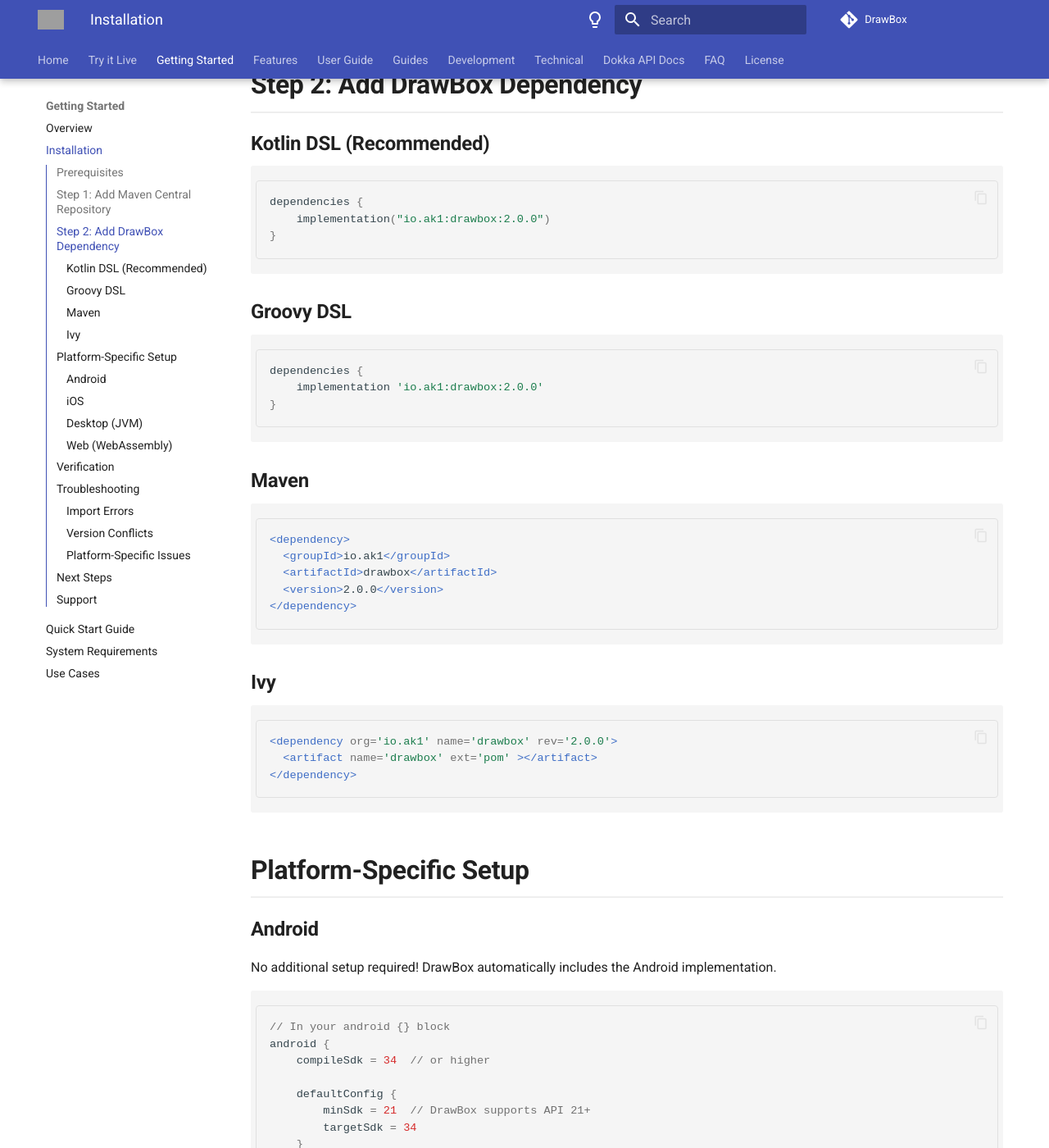
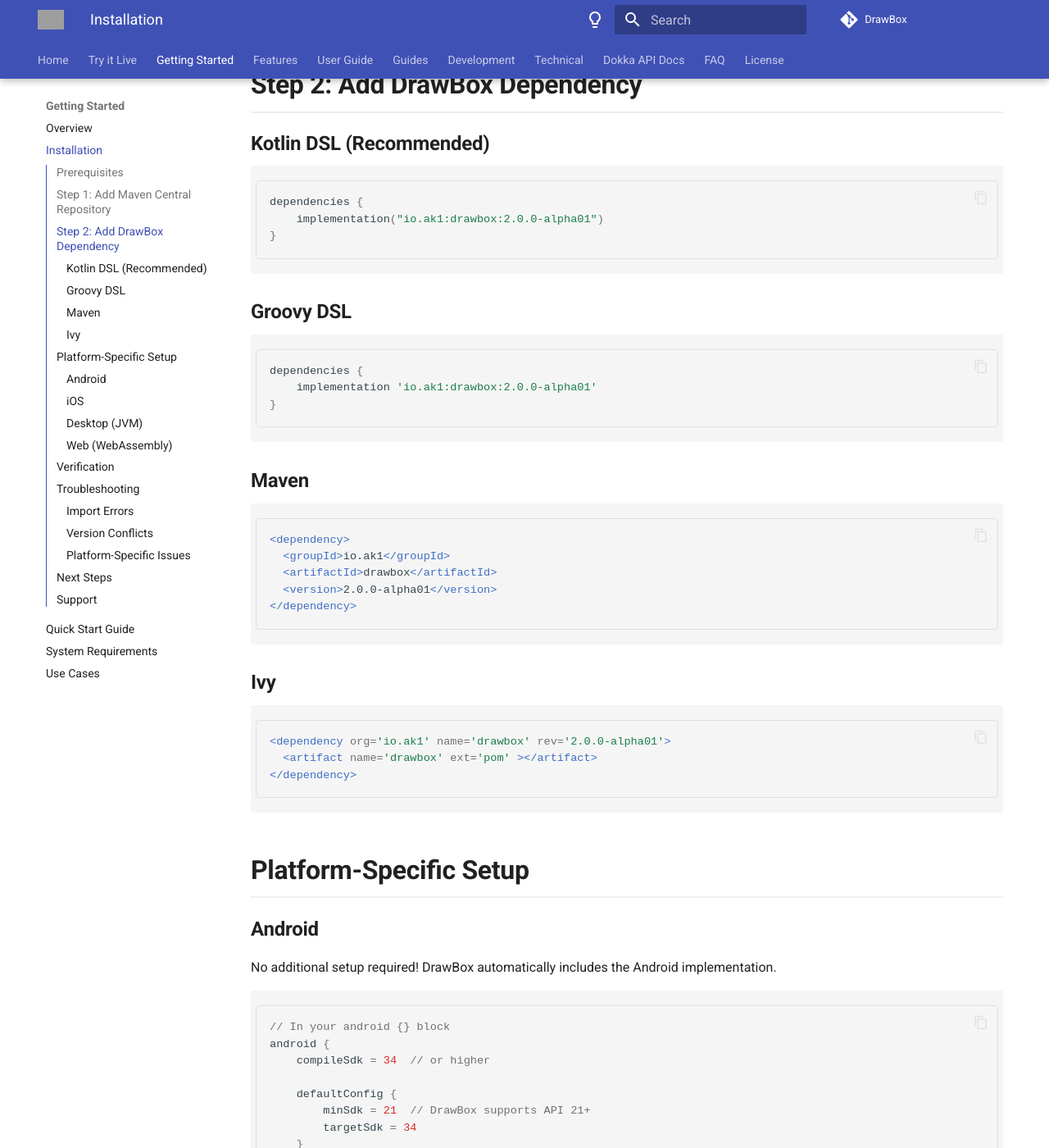
Before and after one commit to akshay2211/DrawBox, an MkDocs documentation site: the page built from docs/getting-started/installation.md, in a window 1280 px wide and 1400 px high, scrolled down 650 px. Shown: the whole window at 82% size. Built offline with MkDocs 1.6.1 and Material for MkDocs 9.7.7, drawn with Linux system fonts in a browser that asks for light colours; comment, search, counter and statistics services are not loaded; some of the changed text lies outside the part shown; grey boxes are pictures that could not be loaded.

Commit message:
chore: release version 2.0.0-alpha01

````diff
--- a/docs/getting-started/installation.md
+++ b/docs/getting-started/installation.md
@@ -23,14 +23,14 @@
 ### Kotlin DSL (Recommended)
 ```kotlin
 dependencies {
-    implementation("io.ak1:drawbox:2.0.0")
+    implementation("io.ak1:drawbox:2.0.0-alpha01")
 }
 ```
 
 ### Groovy DSL
 ```groovy
 dependencies {
-    implementation 'io.ak1:drawbox:2.0.0'
+    implementation 'io.ak1:drawbox:2.0.0-alpha01'
 }
 ```
 
@@ -39,13 +39,13 @@
 <dependency>
   <groupId>io.ak1</groupId>
   <artifactId>drawbox</artifactId>
-  <version>2.0.0</version>
+  <version>2.0.0-alpha01</version>
 </dependency>
 ```
 
 ### Ivy
 ```xml
-<dependency org='io.ak1' name='drawbox' rev='2.0.0'>
+<dependency org='io.ak1' name='drawbox' rev='2.0.0-alpha01'>
   <artifact name='drawbox' ext='pom' ></artifact>
 </dependency>
 ```
@@ -126,7 +126,7 @@
 If you have dependency version conflicts:
 ```kotlin
 dependencies {
-    implementation("io.ak1:drawbox:2.0.0") {
+    implementation("io.ak1:drawbox:2.0.0-alpha01") {
         exclude(group = "androidx.compose.runtime", module = "runtime")
     }
 }
````
Also changed, not shown: README.md (+5 -5 lines), docs/getting-started/quickstart.md (+1 -1 lines), docs/index.md (+2 -2 lines), 1 other file.
